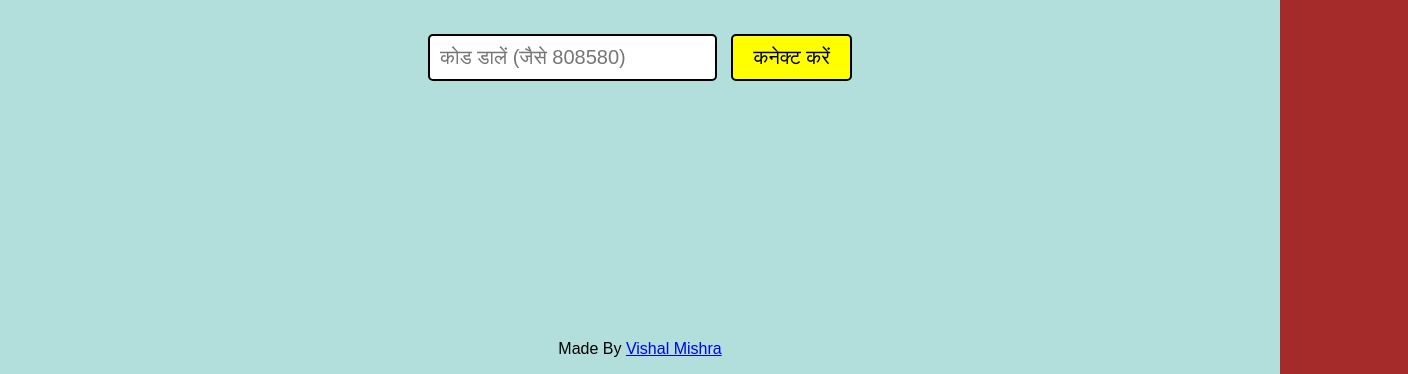
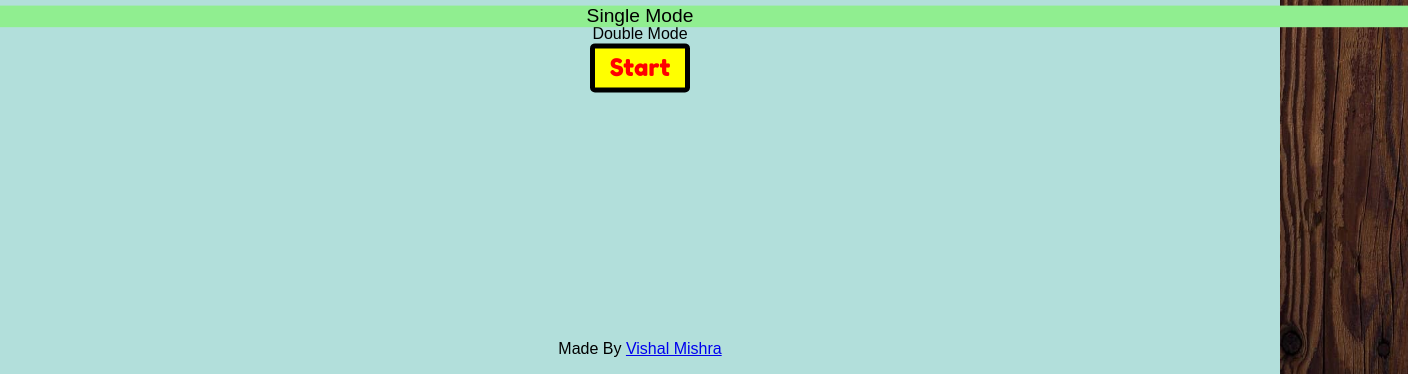
Before and after one commit to fdmoons/Ludo-game, a plain HTML site: page index.html in a window 1280 px wide. Shown: the part 426-800 px from the top of the page, 1408 px wide, since content can reach past the window. Drawn offline with nearby package versions, Linux system fonts and the light colour scheme.

Commit message:
index.html

```diff
--- a/index.html
+++ b/index.html
@@ -1,7 +1,6 @@
 <!-- v1.1 -->
 <!DOCTYPE html>
 <html lang="en">
-
 <head>
     <title>Play Ludo Online</title>
     <meta charset="UTF-8">
@@ -18,7 +17,6 @@
     <link rel="stylesheet" href="css/style.css">
     <link rel="shortcut icon" href="images/favicon.ico" type="image/x-icon">
 </head>
-
 <body>
     <div id="home-container">
         <div id="home">
@@ -30,18 +28,16 @@
                     Play Ludo Online
                 </div>
             </div>
-            <div id="roomBox">
-                <input id="roomCode" type="text" placeholder="कोड डालें (जैसे 808580)" required>
-                <button id="connectBtn">कनेक्ट करें</button>
-                <div id="roomStatus" style="color: red; margin-top: 10px;"></div>
+            <div id="modeBox">
+                <div id="singleMode" class="modeOption selected">Single Mode</div>
+                <div id="doubleMode" class="modeOption">Double Mode</div>
             </div>
             <div id="noOfplayerBox" style="display: none;">
                 <div id="twoPlayer" class="noOfPlayer">2P</div>
                 <div id="threePlayer" class="noOfPlayer">3P</div>
                 <div id="fourPlayer" class="noOfPlayer selected">4P</div>
-                <label><input type="checkbox" id="teamMode"> Team Mode (2 रंग प्रति प्लेयर)</label>
             </div>
-            <button id="startGame" style="display: none;">Start</button>
+            <button id="startGame">Start</button>
         </div>
         <div id="owner">Made By <a href="https://github.com/vishalmishra090">Vishal Mishra</a></div>
     </div>
@@ -473,9 +469,6 @@
         <img src="images/wood-Board.jpg" />
     </div>
     <script src="https://ajax.googleapis.com/ajax/libs/jquery/3.5.1/jquery.min.js"></script>
-    <script src="https://www.gstatic.com/firebasejs/9.23.0/firebase-app.js"></script>
-    <script src="https://www.gstatic.com/firebasejs/9.23.0/firebase-database.js"></script>
     <script src="script/ludo-game.js"></script>
 </body>
-
 </html>
```
